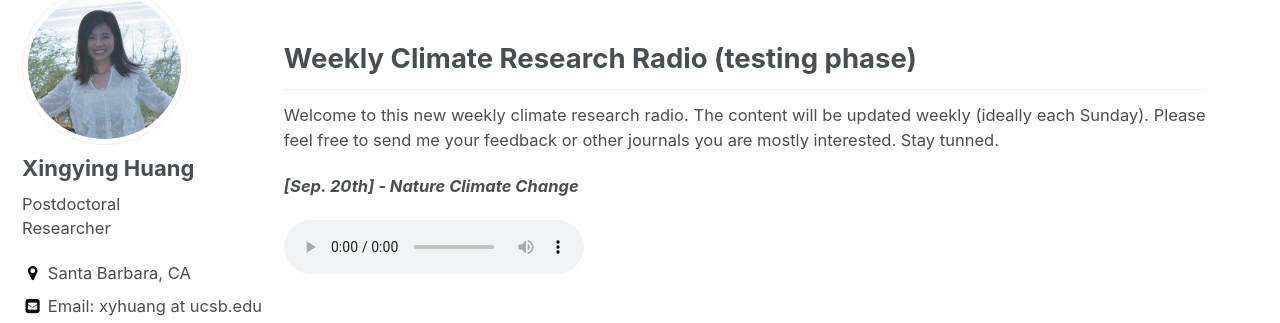
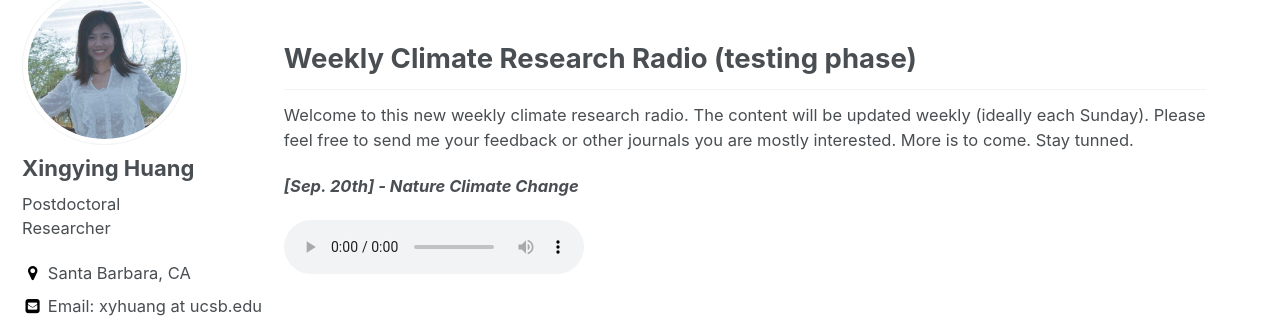
Before and after one commit to Xingyhuang/two_col_xingyhuang.github.io, a Jekyll site: the page built from _pages/radio.md, in a window 1280 px wide and 970 px high. Shown: the part 325-648 px from the top of the window. Built offline with Jekyll 4.4.1, drawn with Linux system fonts in a browser that asks for light colours.

Commit message:
Update radio.md

```diff
--- a/_pages/radio.md
+++ b/_pages/radio.md
@@ -11,7 +11,7 @@
 
 ## Weekly Climate Research Radio (testing phase)
 
-Welcome to this new weekly climate research radio. The content will be updated weekly (ideally each Sunday). Please feel free to send me your feedback or other journals you are mostly interested. Stay tunned.
+Welcome to this new weekly climate research radio. The content will be updated weekly (ideally each Sunday). Please feel free to send me your feedback or other journals you are mostly interested. More is to come. Stay tunned.
 
 ***[Sep. 20th] - Nature Climate Change*** <br>
 <audio src="/assets/radio/issue_1-ncc-09_20_2020.mp3" controls preload> </audio>
```
